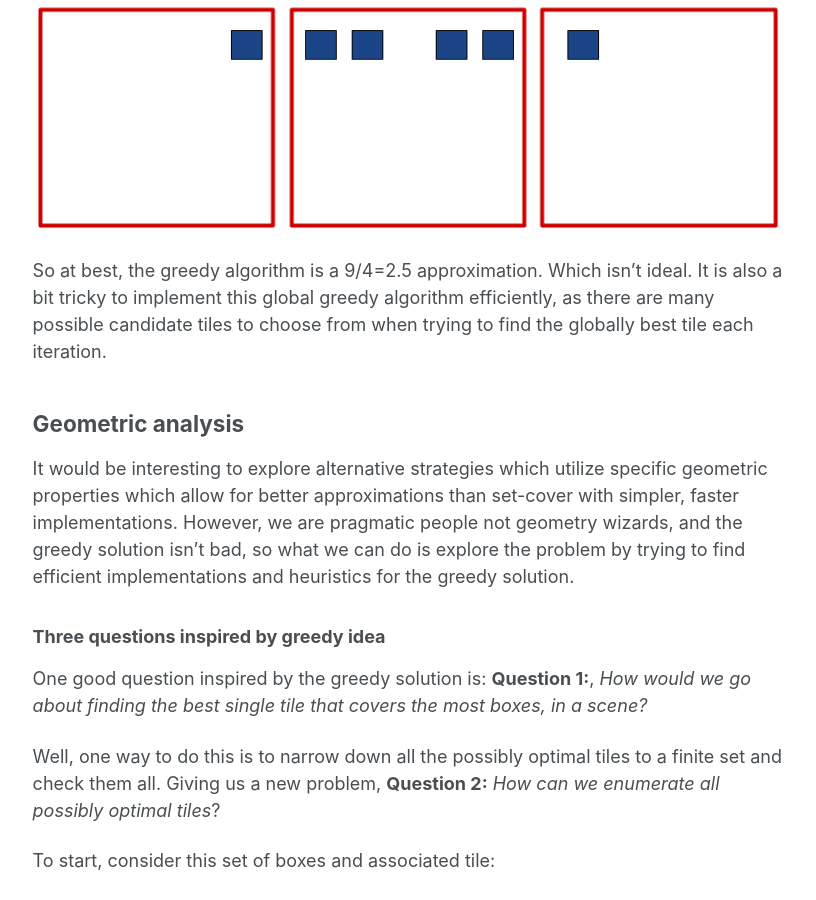
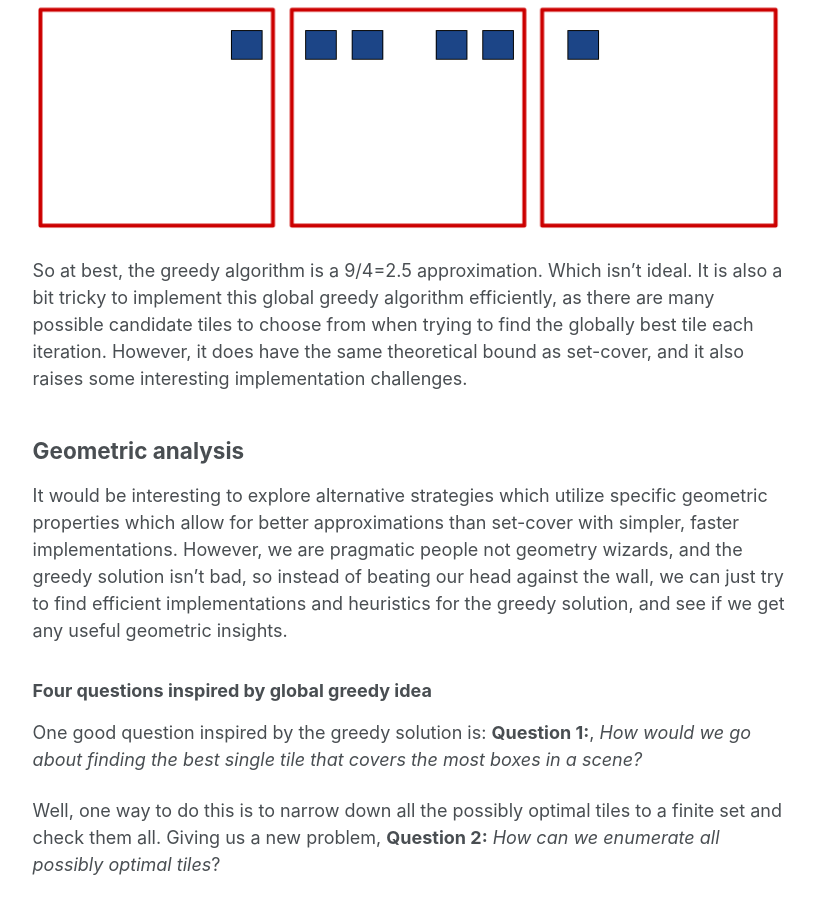
Before and after one commit to benblack769/benblack769.github.io, a Jekyll site: the page built from posts/blog/rect_cover.md, in a window 1280 px wide and 900 px high, scrolled down 3739 px. Shown: the whole window, without its empty margins (229-1045 px from the left). Built offline with Jekyll 4.4.1, drawn with Linux system fonts in a browser that asks for light colours; some of the changed text lies outside the part shown.

Commit message:
more minor edits

```diff
--- a/posts/blog/rect_cover.md
+++ b/posts/blog/rect_cover.md
@@ -36,26 +36,26 @@
 
 So we can turn to approximation algorithms with a good conscience that we are probably not passing by some efficient exact solution. Set-cover is known to have a simple, and fast approximation algorithm: [Greedy selection](https://en.wikipedia.org/wiki/Set_cover_problem#Greedy_algorithm). In our language, greedy selection means simply choosing the tile which covers the most so-far uncovered objects, removing those objects, and repeating. Unfortunately, this greedy algorithm is known to have a worst case bound of `O(log(N))`. Even worse, it is a tight lower bound for polynomial time algorithms: set-cover has an inapproximability result that states that simply achieving better than `O(log(N))` is also NP-hard.
 
-While again, it is unlikely that this inapproximability result is valid in the 2d case, you can construct some pretty bad examples of the greedy algorithm for our rectangular cover problem. For example:
+While again, it is unlikely that this inapproximability result is valid in the 2d case, you can construct some pretty bad examples of the greedy algorithm for our rectangular cover problem.
 
-Take the following arrangement of blue boxes, and the following simple green tiling that produces the optimal solution of 4 tiles.
+For example: Take the following arrangement of blue boxes, and the following simple green tiling that produces the optimal solution of 4 tiles.
 
 ![greedy-case-opt](/images/rect_cover/greedy_case_opt.png)
 
-Now, consider that the greedy algorithm will start with the densest area in the center and edges, and work its way to the sparser areas on the corners, generating this inefficient 9 tile solution.
+Now, consider that the greedy algorithm will start with the densest area in the center and edges, and work its way to the sparser areas on the corners, generating this 9 tile solution.
 
 ![greedy-case-greedy](/images/rect_cover/greedy_case_greedy.png)
 
-So at best, the greedy algorithm is a 9/4=2.5 approximation. Which isn't ideal. It is also a bit tricky to implement this global greedy algorithm efficiently, as there are many possible candidate tiles to choose from when trying to find the globally best tile each iteration.
+So at best, the greedy algorithm is a 9/4=2.5 approximation. Which isn't ideal. It is also a bit tricky to implement this global greedy algorithm efficiently, as there are many possible candidate tiles to choose from when trying to find the globally best tile each iteration. However, it does have the same theoretical bound as set-cover, and it also raises some interesting implementation challenges.
 
 
 ## Geometric analysis
 
-It would be interesting to explore alternative strategies which utilize specific geometric properties which allow for better approximations than set-cover with simpler, faster implementations. However, we are pragmatic people not geometry wizards, and the greedy solution isn't bad, so what we can do is explore the problem by trying to find efficient implementations and heuristics for the greedy solution.
+It would be interesting to explore alternative strategies which utilize specific geometric properties which allow for better approximations than set-cover with simpler, faster implementations. However, we are pragmatic people not geometry wizards, and the greedy solution isn't bad, so instead of beating our head against the wall, we can just try to find efficient implementations and heuristics for the greedy solution, and see if we get any useful geometric insights.
 
-### Three questions inspired by greedy idea
+### Four questions inspired by global greedy idea
 
-One good question inspired by the greedy solution is: **Question 1:**, *How would we go about finding the best single tile that covers the most boxes, in a scene?*
+One good question inspired by the greedy solution is: **Question 1:**, *How would we go about finding the best single tile that covers the most boxes in a scene?*
 
 Well, one way to do this is to narrow down all the possibly optimal tiles to a finite set and check them all. Giving us a new problem, **Question 2:** *How can we enumerate all possibly optimal tiles*?
 
@@ -69,13 +69,13 @@
 
 Raising **Question 3:** *How can we take any given tile, and generate an equivalent, easily defined tile, that includes at least as many boxes?*
 
-Well, one simple way would be to shift the tile down and right to the very edges of tho extremal boxes contained in the original tile, e.g.
+Well, one simple way would be to shift the tile down and right to the very edges of the left-most and top-most boxes contained in the original tile, e.g.
 
 ![rect-cover-shifted](/images/rect_cover/rect-cover-shifted.svg)
 
-And you end up with a tile which contains *at least* as many boxes as the original. Answering Question 3.
+And you end up with a tile which contains *at least* as many boxes as the original. Answering Question 3 quite nicely.
 
-Since all optimal tiles are equivalent to a tile which has a left-most and top-most object, we can generate a set of possibly optimal candidates by simply considering all top edges and left edges of all boxes and their respective tiles, eliminating invalid tiles. This operation is `O(N^2)` where `N` is the number of boxes. This is already polynomial, a good start to Question 2. But `N` can be in the hundreds of thousands in the problem domain, so `O(N^2)` is too slow in practice.
+Since all optimal tiles are equivalent to a tile which has a left-most and top-most object, we can construct a set of possibly optimal candidates by simply considering all top edges and left edges of all boxes and their respective tiles, eliminating invalid tiles. This operation is `O(N^2)` where `N` is the number of boxes. This is already polynomial, a good start to Question 2. But `N` can be in the hundreds of thousands in the problem domain, so `O(N^2)` is too slow in practice.
 
 To reduce the complexity of this generation problem further, we can utilize the geometric sparsity of boxes. In the problem domain of consideration, labels are fairly sparse over a huge gigapixel region. So we should only consider box pairs which are are close enough that they could fit in the same tile. To do this, we can choose the left-most box first, and then only choose top-most boxes which can be contained in the same area as the left-most box. This area can extend in the y axis until the tile can no longer contain the lower edge of the chosen left-most box. Similar for the lower bound. So the area to look is exactly the region:
 
```
